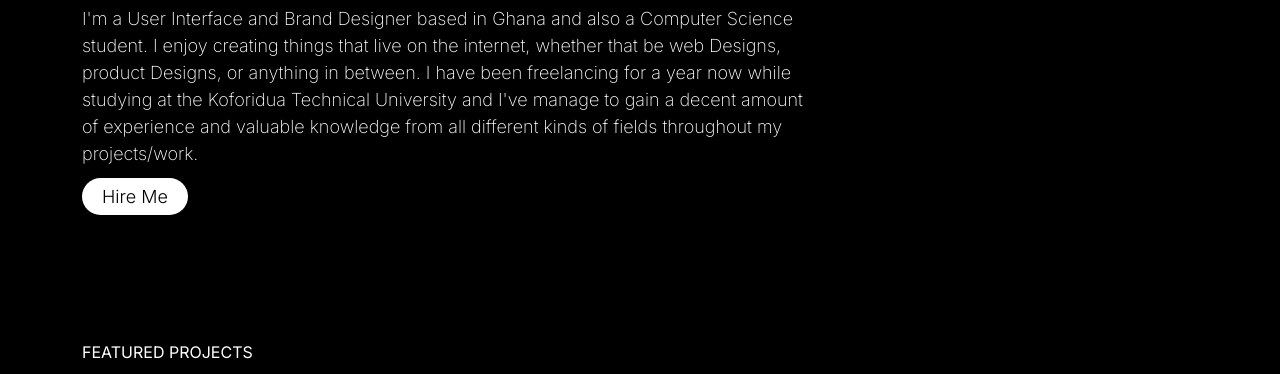
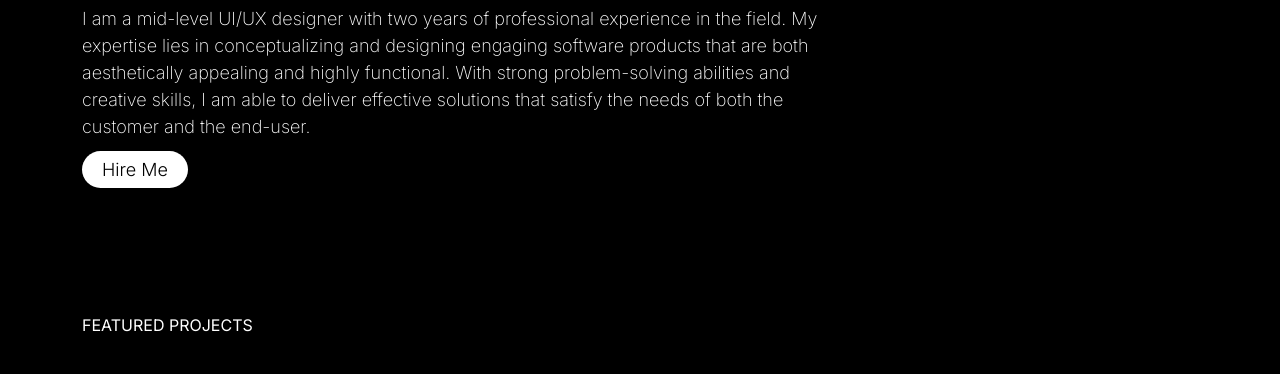
Before and after one commit to Ken12222/UI-UX-Portfolio, a plain HTML site: page index.html in a window 1280 px wide. Shown: the part 381-755 px from the top of the page. Drawn offline with nearby package versions, Linux system fonts and the light colour scheme.

Commit message:
description update

```diff
--- a/index.html
+++ b/index.html
@@ -45,7 +45,7 @@
                 <div class="col-lg-8 col-md-8 col-sm-12">
                     <p >Hey I'm</p>
                     <h1 class="name">Kenneth Ashartey</h1>
-                    <p>I'm a User Interface and Brand Designer based in Ghana and also a Computer Science student. I enjoy creating things that live on the internet, whether that be web Designs, product Designs, or anything in between. I have been freelancing for a year now while studying at the Koforidua Technical University and I've manage to gain a decent amount of experience and valuable knowledge from all different kinds of fields throughout my projects/work.</p>
+                    <p>I am a mid-level UI/UX designer with two years of professional experience in the field. My expertise lies in conceptualizing and designing engaging software products that are both aesthetically appealing and highly functional. With strong problem-solving abilities and creative skills, I am able to deliver effective solutions that satisfy the needs of both the customer and the end-user.</p>
 
                     <a href="#contact">Hire Me</a>
                 </div>
```
